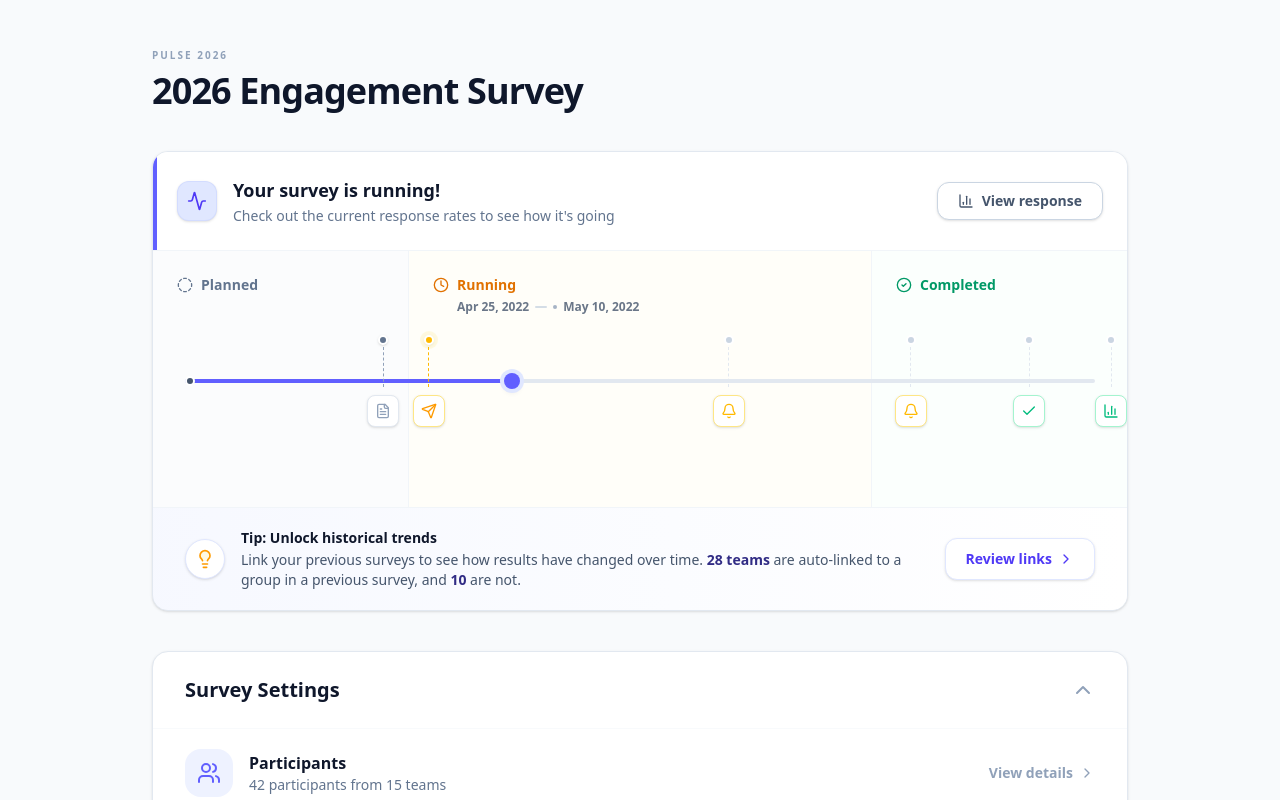
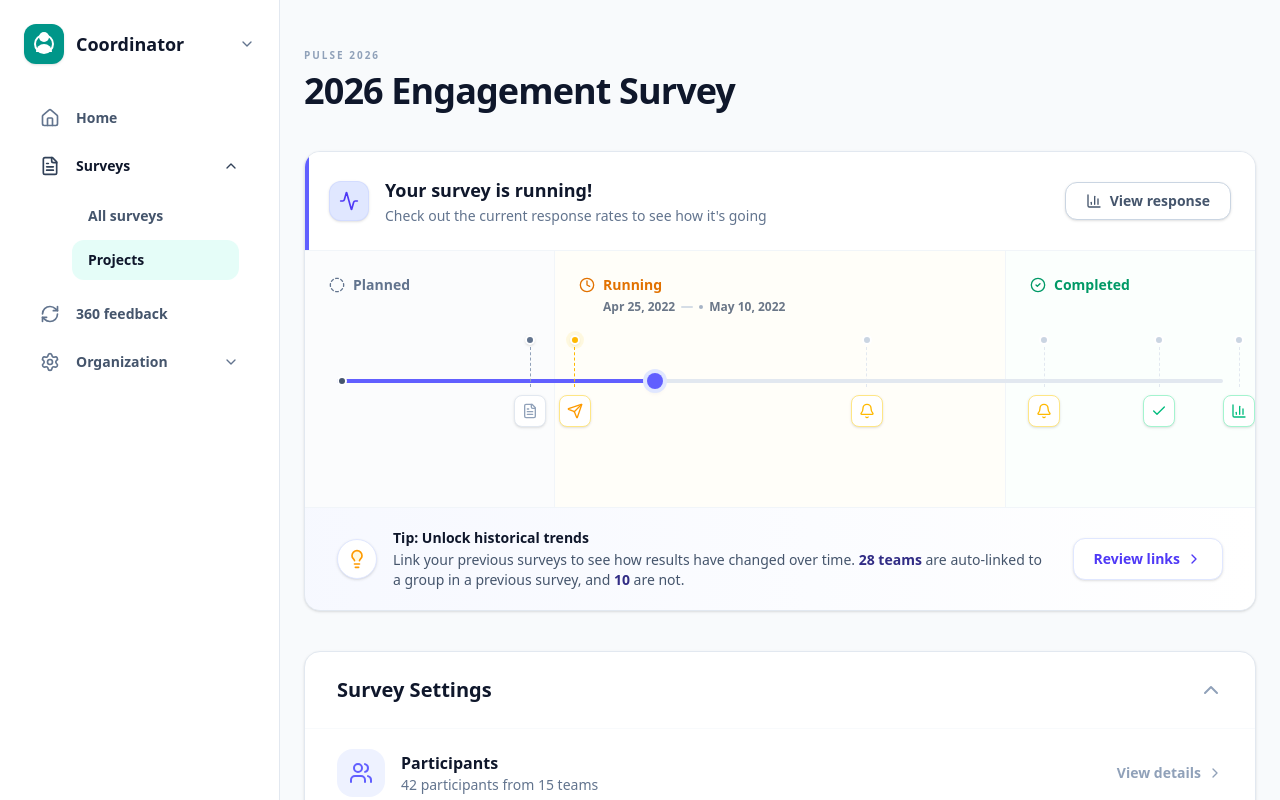
Before and after one commit to jenteinsing123/group-linking, a React (Vite) app: page / in a window 1280 px wide. Shown: the top 800 px of the page. Built offline with nearby package versions, Linux system fonts and the light colour scheme.

Commit message:
Add files via upload

```diff
--- a/src/App.tsx
+++ b/src/App.tsx
@@ -37,7 +37,9 @@ import {
   Bell,
   CircleDashed,
   AlertCircle,
-  Lightbulb
+  Lightbulb,
+  Home,
+  Settings
 } from 'lucide-react';
 import { motion, AnimatePresence } from 'motion/react';
 
@@ -1436,8 +1438,58 @@ const App = () => {
   const progressPercentage = totalTeamsGoalCount > 0 ? Math.min(100, Math.round((totalMappedCount / totalTeamsGoalCount) * 100)) : 100;
 
   return (
-    <div className="min-h-screen bg-slate-50 font-sans text-slate-900 selection:bg-indigo-100 selection:text-indigo-900">
-      {showOverview ? (
+    <div className="min-h-screen bg-slate-50 font-sans text-slate-900 selection:bg-teal-100 selection:text-teal-900 flex">
+      {/* Sidebar */}
+      <div className="w-[280px] bg-white border-r border-slate-200 shrink-0 sticky top-0 h-screen overflow-y-auto hidden md:flex flex-col">
+        <div className="p-6">
+          <div className="flex items-center justify-between mb-8 cursor-pointer">
+            <div className="flex items-center gap-3">
+              <div className="w-10 h-10 bg-teal-600 rounded-xl flex items-center justify-center text-white shadow-sm">
+                <div className="w-5 h-5 border-2 border-white rounded-full relative">
+                  <div className="w-2.5 h-2.5 bg-white rounded-full absolute -top-1 left-1/2 -translate-x-1/2 z-10" />
+                  <div className="w-4 h-2 bg-white rounded-t-full absolute bottom-0 left-1/2 -translate-x-1/2" />
+                </div>
+              </div>
+              <span className="font-bold text-lg text-slate-900">Coordinator</span>
+            </div>
+            <ChevronDown className="w-4 h-4 text-slate-500" />
+          </div>
+
+          <div className="space-y-1">
+            <button className="w-full flex items-center gap-4 px-4 py-3 rounded-xl text-slate-600 hover:bg-slate-50 transition-colors font-semibold text-sm">
+              <Home className="w-5 h-5 text-slate-500" /> Home
+            </button>
+            <div className="w-full text-left">
+              <button className="w-full flex items-center justify-between px-4 py-3 rounded-xl text-slate-900 font-bold text-sm">
+                <div className="flex items-center gap-4">
+                  <FileText className="w-5 h-5 text-slate-700" /> Surveys
+                </div>
+                <ChevronUp className="w-4 h-4 text-slate-700" />
+              </button>
+              <div className="pl-12 pr-4 py-2 space-y-1">
+                <button className="w-full text-left px-4 py-2.5 rounded-xl text-slate-600 hover:bg-slate-50 transition-colors font-semibold text-sm">
+                  All surveys
+                </button>
+                <button className="w-full text-left px-4 py-2.5 rounded-xl bg-teal-100/50 text-slate-900 font-bold text-sm">
+                  Projects
+                </button>
+              </div>
+            </div>
+            <button className="w-full flex items-center gap-4 px-4 py-3 rounded-xl text-slate-600 hover:bg-slate-50 transition-colors font-semibold text-sm">
+              <RefreshCw className="w-5 h-5 text-slate-500" /> 360 feedback
+            </button>
+            <button className="w-full flex items-center justify-between px-4 py-3 rounded-xl text-slate-600 hover:bg-slate-50 transition-colors font-semibold text-sm">
+              <div className="flex items-center gap-4">
+                <Settings className="w-5 h-5 text-slate-500" /> Organization
+              </div>
+              <ChevronDown className="w-4 h-4 text-slate-500" />
+            </button>
+          </div>
+        </div>
+      </div>
+
+      <div className="flex-1 w-0">
+        {showOverview ? (
         <SurveyOverview
           onNavigateToLinking={() => setShowOverview(false)}
           mappedCount={totalMappedCount}
@@ -1511,7 +1563,12 @@ const App = () => {
                 <div className="bg-white border border-slate-200 rounded-2xl shadow-sm overflow-hidden mb-8 mt-4">
                 <div className="p-5">
                   <div className="flex justify-between items-end mb-4">
-                    <div><h3 className="text-base font-bold text-slate-900 mb-1">Mapping Progress</h3><p className="text-sm text-slate-500">{totalMappedCount} of {totalTeamsGoalCount} teams handled</p></div>
+                    <div>
+                      <h3 className="text-base font-bold text-slate-900 mb-1">Mapping Progress</h3>
+                      <p className="text-sm text-slate-500 leading-relaxed max-w-2xl mt-1.5">
+                        <strong className="text-slate-700">{totalMappedCount} teams</strong> are automatically linked to a team from the previous survey. <strong className="text-slate-700">{totalTeamsGoalCount - totalMappedCount} teams</strong> the system is not confident about and manually need to be matched.
+                      </p>
+                    </div>
                     <span className={`text-2xl font-black ${progressPercentage === 100 ? 'text-green-600' : 'text-[#5850EC]'}`}>{progressPercentage}%</span>
                   </div>
                   <div className="w-full bg-[#E5E7EB] rounded-full h-4 overflow-hidden shadow-inner"><motion.div initial={{ width: 0 }} animate={{ width: `${progressPercentage}%` }} transition={{ duration: 1, ease: "easeOut" }} className={`${progressPercentage === 100 ? 'bg-green-500' : 'bg-[#5850EC]'} h-4 rounded-full`}></motion.div></div>
@@ -2272,6 +2329,7 @@ const App = () => {
           )}
         </AnimatePresence>
       </AnimatePresence>
+      </div>
     </div>
   );
 };
```
